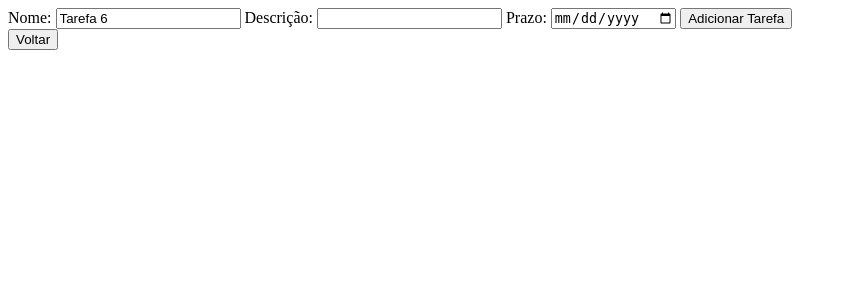
After one commit to LucasBW-06/kanban, a Django app: page /tarefas/adicionar in a window 1280 px wide. The commit adds this page. Shown: the top 300 px of the page, without its empty margins (0-847 px from the left). Run offline with Django 4.2, Linux system fonts and the light colour scheme; data comes from the database, SQL or seed files in the repository; both versions use the stored data as it was after the commit.

Commit message:
commit 10 'método de adição de tarefas'

```diff
--- a/sistema/models.py
+++ b/sistema/models.py
@@ -19,7 +19,7 @@ class Nivel(models.Model):
 class Tarefa(models.Model):
     descricao = models.CharField(max_length=200, blank=True)
     titulo = models.CharField(max_length=200, blank=True, null=True)
-    data = models.DateField(default=timezone.now)
+    data = models.DateField(blank=True, null=True)
     nivel = models.PositiveIntegerField(default=1)
 
     def save(self, *args, **kwargs):
--- a/sistema/templates/paginas/index.html
+++ b/sistema/templates/paginas/index.html
@@ -36,7 +36,8 @@
         {% endfor %}
     </div>
     <div>
-        <a href="{% url 'sistema:niveis' %}" class="botao">Editar niveis</a>
+        <a href="{% url 'sistema:tarefa_add' %}"><button type="button">Adicionar Tarefa</button></a>
+        <a href="{% url 'sistema:niveis' %}"><button type="button">Editar niveis</button></a>
     </div>
 </body>
 </html>
--- /dev/null
+++ b/sistema/templates/paginas/tarefa_add.html
@@ -0,0 +1,27 @@
+<!DOCTYPE html>
+<html lang="en">
+<head>
+    <meta charset="UTF-8">
+    <title>Adição de Tarefa</title>
+</head>
+<body>
+<div>
+  <form action="{% url 'sistema:adicionar_tarefa' %}" method="POST">
+    {% csrf_token %}
+    <label for="titulo">Nome:</label>
+    <input type="text" name="titulo" id="titulo" value="{{ sugestao }}" required>
+
+    <label for="descricao">Descrição:</label>
+    <input type="text" name="descricao" id="descricao">
+
+    <label for="data">Prazo:</label>
+    <input type="date" name="data" id="data">
+
+    <button type="submit">Adicionar Tarefa</button>
+  </form>
+</div>
+<div>
+  <a href="{% url 'sistema:index' %}" class="botao"><button type="button">Voltar</button></a>
+</div>
+</body>
+</html>
--- a/sistema/urls.py
+++ b/sistema/urls.py
@@ -6,10 +6,11 @@ app_name = 'sistema'
 urlpatterns = [
     path('', views.index, name="index"),
     path('niveis/', views.niveis, name="niveis"),
-    path('niveis/adicionar/', views.add_niveis, name="adicionar_nivel"),
+    path('tarefas/adicionar', views.tarefa_add, name="tarefa_add"),
     path('modificar_nivel/<int:id_tarefa>/<str:modificador>', views.modificar_nivel, name='modificar_nivel'),
     path('modificar_indice/<int:indice_nivel>/<str:modificador>', views.modificar_indice, name='modificar_indice'),
     path('deletar_tarefa/<int:id_tarefa>', views.deletar_tarefa, name='deletar_tarefa'),
     path('deletar_nivel/<int:id_nivel>', views.deletar_nivel, name='deletar_nivel'),
-    path('adicionar_nivel/', views.adicionar_nivel, name='adicionar_nivel')
+    path('adicionar_nivel/', views.adicionar_nivel, name='adicionar_nivel'),
+    path('adicionar_tarefa/', views.adicionar_tarefa, name='adicionar_tarefa')
 ]
--- a/sistema/views.py
+++ b/sistema/views.py
@@ -1,9 +1,12 @@
+from pydoc import describe
+
 from django.http import HttpResponse
 from .models import Tarefa
 from .models import Nivel
 from django.shortcuts import render, get_object_or_404, redirect
 from django.db.models import F
 from django.db import models
+from datetime import date
 
 def index(request):
     tarefas = Tarefa.objects.order_by('titulo')
@@ -21,8 +24,12 @@ def niveis(request):
                 'nivel_max': nivel_max}
     return render(request, 'paginas/niveis.html', contexto)
 
-def add_niveis(request):
-    return render(request, 'paginas/adicionar_nivel.html')
+def tarefa_add(request):
+    total = Tarefa.objects.count()
+    sugestao = 'Tarefa ' + str(total + 1)
+    contexto = {'sugestao': sugestao}
+
+    return render(request, 'paginas/tarefa_add.html', contexto)
 
 def modificar_nivel(request, id_tarefa, modificador):
     tarefa = get_object_or_404(Tarefa, pk=id_tarefa)
@@ -71,3 +78,20 @@ def adicionar_nivel(request):
         novo_nivel.save()
 
     return redirect('sistema:niveis')
+
+def adicionar_tarefa(request):
+    if request.method == 'POST':
+        titulo = request.POST.get('titulo')
+        descricao = request.POST.get('descricao')
+
+        data = request.POST.get('data')
+        prazo = None
+        if data:
+            prazo = date.fromisoformat(data)
+
+        nova_tarefa = Tarefa(titulo=titulo,
+                             descricao=descricao,
+                             data=prazo)
+        nova_tarefa.save()
+
+    return redirect('sistema:index')
```
Also changed, not shown: sistema/templates/paginas/adicionar_nivel.html (deleted, +0 -18 lines), sistema/templates/paginas/niveis.html (+10 -1 lines), db.sqlite3, sistema/migrations/0006_alter_tarefa_data.py (added), sistema/migrations/0007_alter_tarefa_data.py (added).
